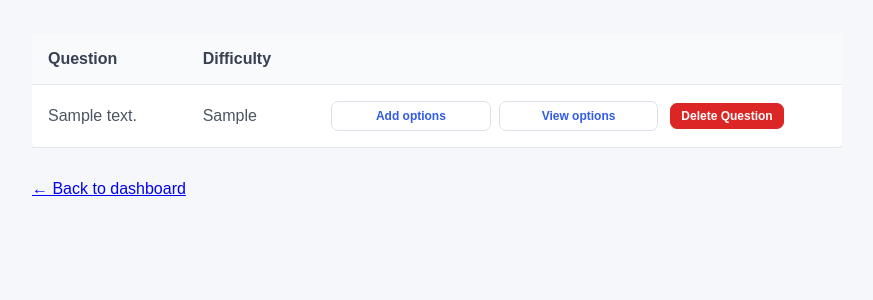
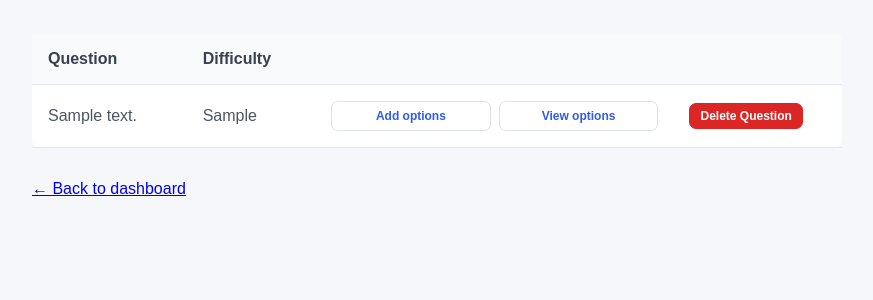
Before and after one commit to the-one-team-1/Quizzer, a Spring Boot app: page /quizzes/1/questions in a window 1280 px wide. Shown: the part 170-470 px from the top of the page, without its empty margins (203-1076 px from the left). Run offline with Spring Boot 4, Linux system fonts and the light colour scheme; tables that the repository leaves empty hold one stand-in row (values such as "Sample post").

Commit message:
Update button styles for question actions

```diff
--- a/src/main/resources/templates/questions.html
+++ b/src/main/resources/templates/questions.html
@@ -49,13 +49,13 @@
                                 <div class="question-actions" style="display: grid; grid-template-columns: repeat(3, minmax(0, 1fr)); align-items: stretch; width: 100%; gap: 8px;">
                                     <a th:href="@{/questions/{id}/options/new(id=${question.id})}"
                                         class="cancel-button question-action"
-                                        style="padding: 2px 4px;">
+                                        style="padding: 2px 4px; display: flex; align-items: center; justify-content: center;">
                                         Add options
                                     </a>
 
                                     <a th:href="@{/questions/{id}/options(id=${question.id})}"
                                         class="cancel-button question-action"
-                                        style="padding: 2px 4px;">
+                                        style="padding: 2px 4px; display: flex; align-items: center; justify-content: center;">
                                         View options
                                     </a>
 
@@ -63,7 +63,7 @@
                                         class="delete"
                                         th:action="@{/quizzes/{quizId}/questions/{id}/delete(quizId=${quiz.id}, id=${question.id})}"
                                         method="post"
-                                        style="padding: 2px 4px;">
+                                        style="padding: 2px 4px; display: flex; align-items: center; justify-content: center;">
                                         <button type="submit" class="cancel-button question-action">
                                             Delete Question
                                         </button>
```
